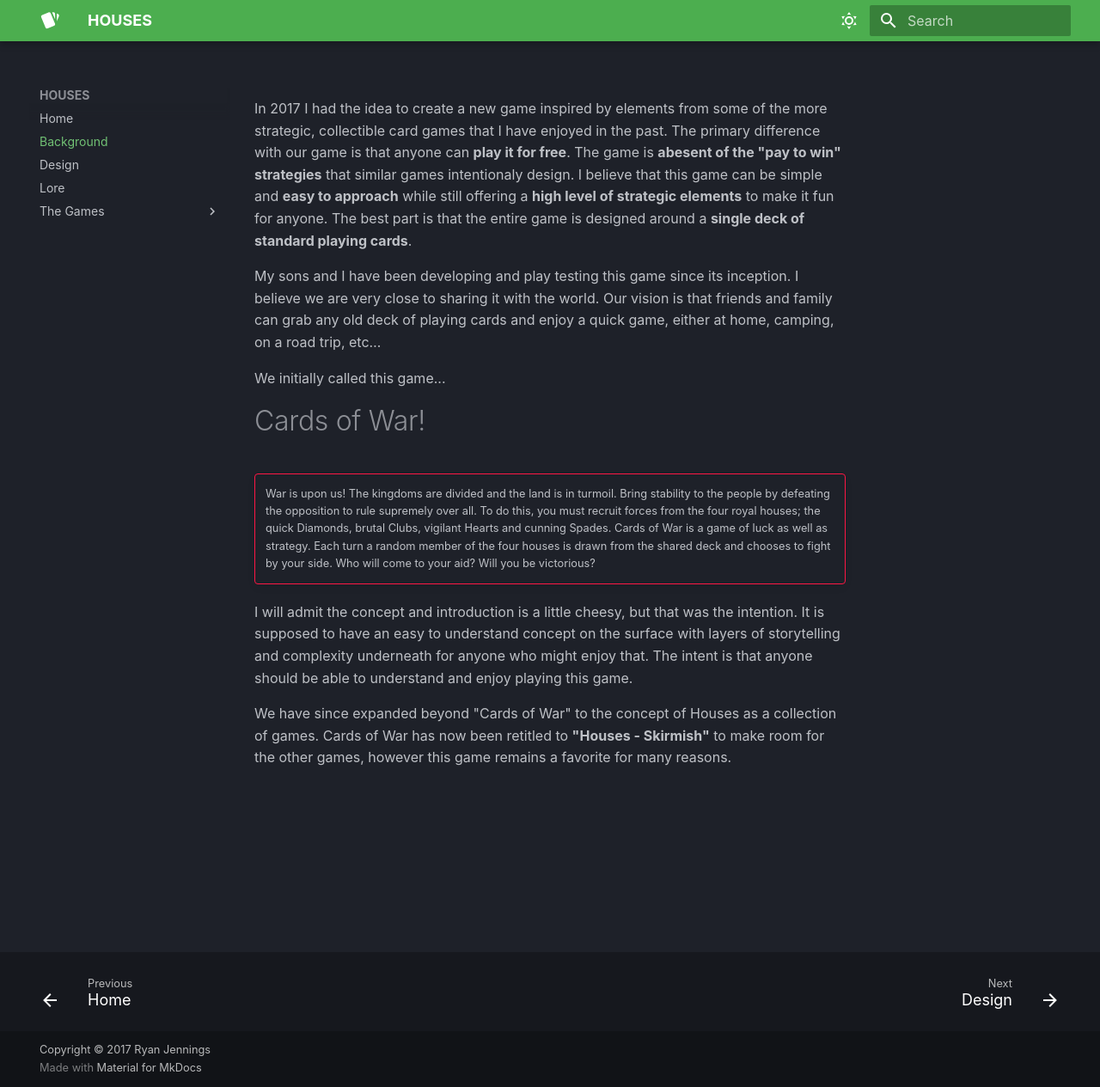
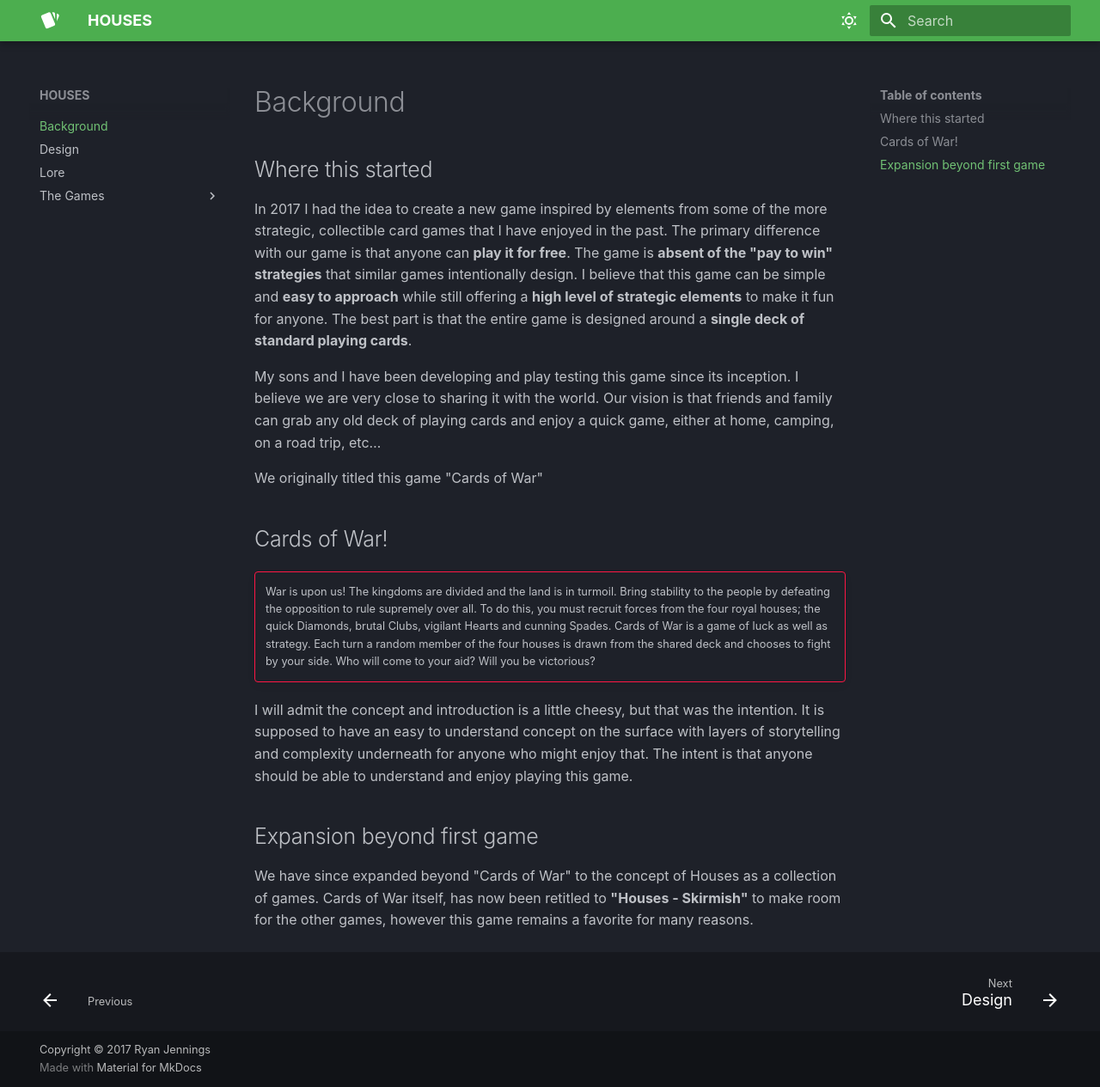
Before and after one commit to rjslingshot/houses-website, an MkDocs documentation site: the page built from docs/background.md, in a window 1280 px wide and 1265 px high. Shown: the whole window at 86% size. Built offline with MkDocs 1.6.1 and Material for MkDocs 9.7.7, drawn with Linux system fonts in a browser that asks for light colours; some web fonts are replaced.

Commit message:
spell checking

```diff
--- a/docs/background.md
+++ b/docs/background.md
@@ -1,10 +1,11 @@
-In 2017 I had the idea to create a new game inspired by elements from some of the more strategic, collectible card games that I have enjoyed in the past. The primary difference with our game is that anyone can **play it for free**. The game is **abesent of the "pay to win" strategies** that similar games intentionaly design. I believe that this game can be simple and **easy to approach** while still offering a **high level of strategic elements** to make it fun for anyone. The best part is that the entire game is designed around a **single deck of standard playing cards**.
+## Where this started
+In 2017 I had the idea to create a new game inspired by elements from some of the more strategic, collectible card games that I have enjoyed in the past. The primary difference with our game is that anyone can **play it for free**. The game is **absent of the "pay to win" strategies** that similar games intentionally design. I believe that this game can be simple and **easy to approach** while still offering a **high level of strategic elements** to make it fun for anyone. The best part is that the entire game is designed around a **single deck of standard playing cards**.
 
 My sons and I have been developing and play testing this game since its inception. I believe we are very close to sharing it with the world. Our vision is that friends and family can grab any old deck of playing cards and enjoy a quick game, either at home, camping, on a road trip, etc…
 
-We initially called this game...
+We originally titled this game "Cards of War"
 
-# Cards of War!
+## Cards of War!
 
 !!! danger ""
 
@@ -12,4 +13,5 @@
 
 I will admit the concept and introduction is a little cheesy, but that was the intention. It is supposed to have an easy to understand concept on the surface with layers of storytelling and complexity underneath for anyone who might enjoy that. The intent is that anyone should be able to understand and enjoy playing this game.
 
-We have since expanded beyond "Cards of War" to the concept of Houses as a collection of games. Cards of War has now been retitled to **"Houses - Skirmish"** to make room for the other games, however this game remains a favorite for many reasons.
+## Expansion beyond first game
+We have since expanded beyond "Cards of War" to the concept of Houses as a collection of games. Cards of War itself, has now been retitled to **"Houses - Skirmish"** to make room for the other games, however this game remains a favorite for many reasons.
```
Also changed, not shown: docs/design.md (+1 -1 lines), docs/index.md (+7 -4 lines), docs/lore.md (+2 -2 lines).
